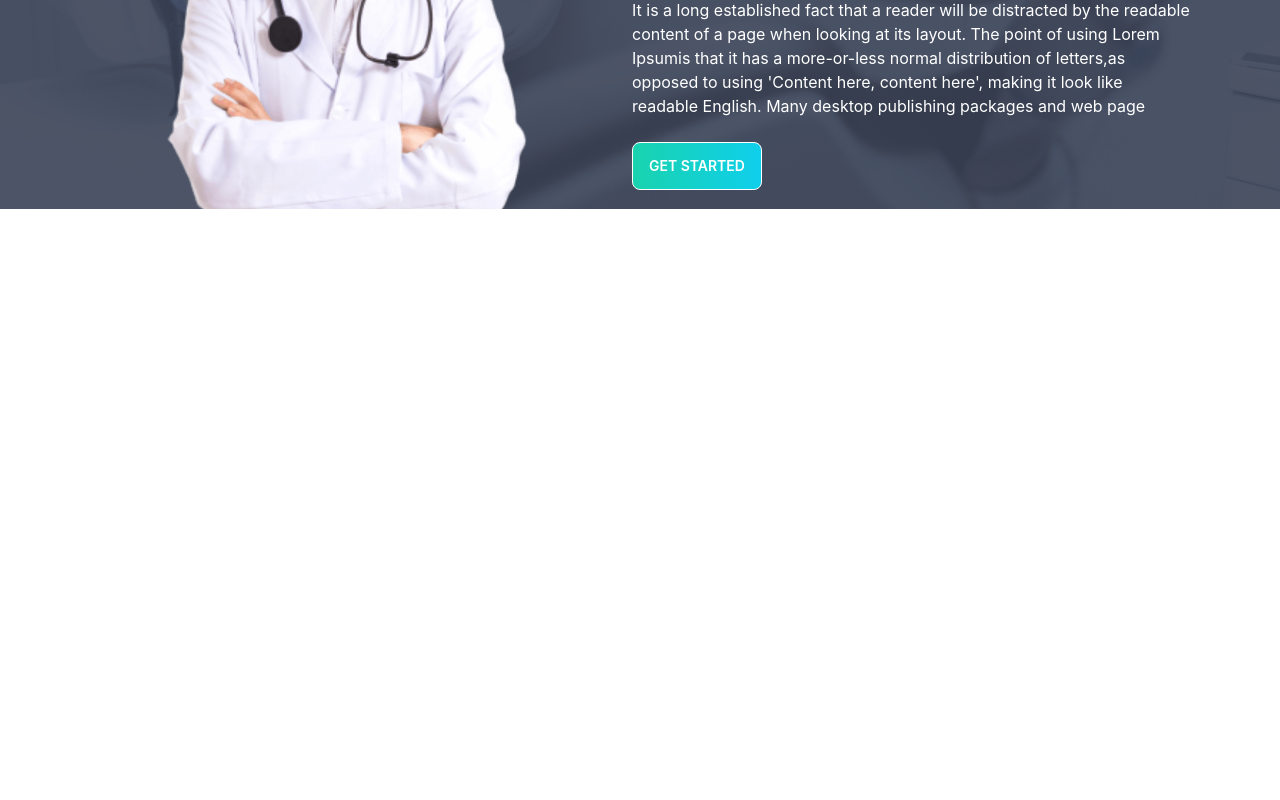
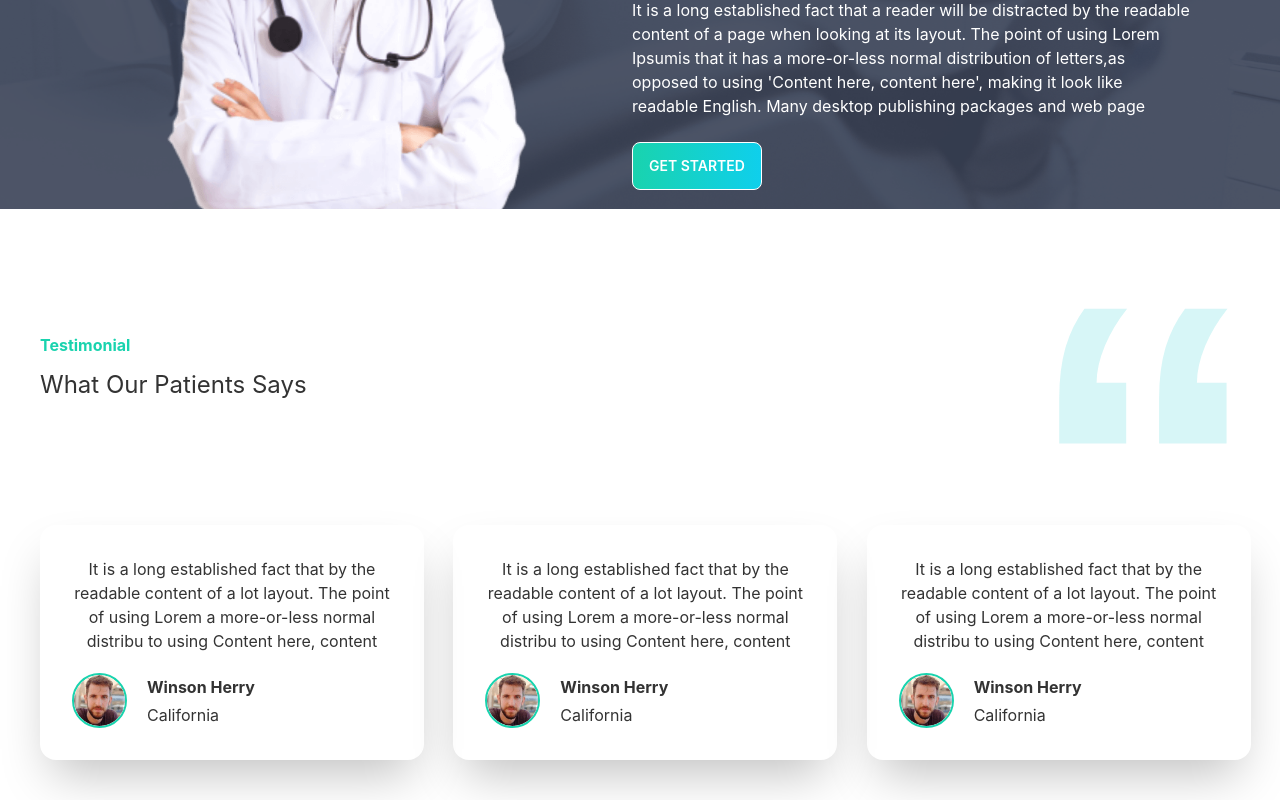
Before and after one commit to developer-sahadat/Doctore_Pronto, a React (Create React App) app: page / in a window 1280 px wide. Shown: the part 2704-3504 px from the top of the page. Before the commit the page ends 2953 px from the top, so only its background shows below. Built offline with nearby package versions, Linux system fonts and the light colour scheme.

Commit message:
Testimonial section added

```diff
--- a/src/Component/Home/Appointment/Appointment.js
+++ b/src/Component/Home/Appointment/Appointment.js
@@ -9,6 +9,7 @@ const Appointment = () => {
       <div className="appointment_container ">
         <div className="flex items-center px-20">
           <img
+            alt=""
             src={doctor}
             style={{ marginTop: "-100px" }}
             className="max-w-lg bg-transparent hidden lg:block rounded-lg "
--- a/src/Component/Home/Home/Home.js
+++ b/src/Component/Home/Home/Home.js
@@ -4,6 +4,8 @@ import Banner from "../Banner/Banner";
 import Exceptional from "../ExceptionalSection/Exceptional";
 import Information from "../Information/Information";
 import Services from "../Services/Services";
+import Testimonial from "../Testimonial/Testimonial";
+import TestimonialSection from "../TestimonialSection/TestimonialSection";
 
 const Home = () => {
   return (
@@ -13,6 +15,8 @@ const Home = () => {
       <Services />
       <Exceptional />
       <Appointment />
+      <Testimonial />
+      <TestimonialSection />
     </>
   );
 };
--- /dev/null
+++ b/src/Component/Home/Testimonial/Testimonial.js
@@ -0,0 +1,18 @@
+import React from "react";
+import quote from "../../../assets/icons/quote.svg";
+
+const Testimonial = () => {
+  return (
+    <div className="flex justify-between items-center py-10 px-10">
+      <div>
+        <h4 className="text-secondary font-bold">Testimonial</h4>
+        <h2 className="mt-3 text-2xl">What Our Patients Says</h2>
+      </div>
+      <div>
+        <img style={{ width: "192px", height: "156px" }} src={quote} alt="" />
+      </div>
+    </div>
+  );
+};
+
+export default Testimonial;
--- /dev/null
+++ b/src/Component/Home/TestimonialSection/TestimonialSection.js
@@ -0,0 +1,46 @@
+import React from "react";
+import people1 from "../../../assets/images/people1.png";
+import TestimonialSectionCard from "../TestimonialSectionCard/TestimonialSectionCard";
+
+const TestimonialSection = () => {
+  const testimonial = [
+    {
+      description:
+        "It is a long established fact that by the readable content of a lot layout. The point of using Lorem a more-or-less normal distribu to using Content here, content",
+      name: "Winson Herry",
+      location: "California",
+      img: people1,
+      _id: 1,
+    },
+    {
+      description:
+        "It is a long established fact that by the readable content of a lot layout. The point of using Lorem a more-or-less normal distribu to using Content here, content",
+      name: "Winson Herry",
+      location: "California",
+      img: people1,
+      _id: 2,
+    },
+    {
+      description:
+        "It is a long established fact that by the readable content of a lot layout. The point of using Lorem a more-or-less normal distribu to using Content here, content",
+      name: "Winson Herry",
+      location: "California",
+      img: people1,
+      _id: 3,
+    },
+  ];
+  return (
+    <div className="px-10 py-10">
+      <div className="grid  lg:grid-cols-3 text-center  md:grid-cols-2  sm:grid-cols-1 gap-10">
+        {testimonial.map((testimonial) => (
+          <TestimonialSectionCard
+            testimonial={testimonial}
+            key={testimonial._id}
+          />
+        ))}
+      </div>
+    </div>
+  );
+};
+
+export default TestimonialSection;
--- /dev/null
+++ b/src/Component/Home/TestimonialSectionCard/TestimonialSectionCard.js
@@ -0,0 +1,30 @@
+import React from "react";
+
+const TestimonialSectionCard = ({ testimonial }) => {
+  const { name, location, img, description } = testimonial;
+  return (
+    <div>
+      <div class="card w-96  shadow-2xl">
+        <div class="card-body">
+          <p>{description}</p>
+          <div className="mt-3 flex justify-start items-center">
+            <div className="">
+              <img
+                style={{ width: "55px" }}
+                className="border-2 border-secondary rounded-full"
+                src={img}
+                alt=""
+              />
+            </div>
+            <div className="pl-5 text-left">
+              <h4 className="font-bold">{name}</h4>
+              <h5 className="mt-1">{location}</h5>
+            </div>
+          </div>
+        </div>
+      </div>
+    </div>
+  );
+};
+
+export default TestimonialSectionCard;
```
